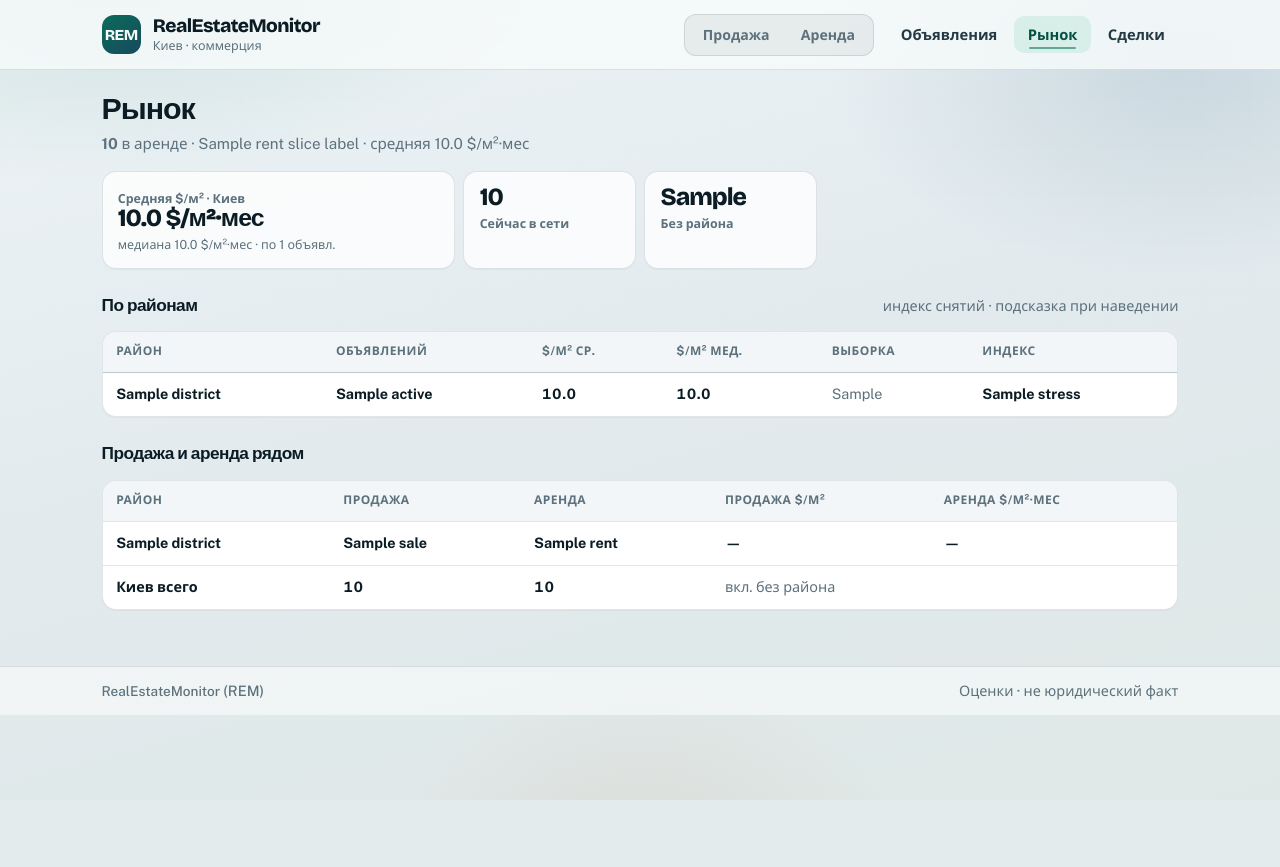
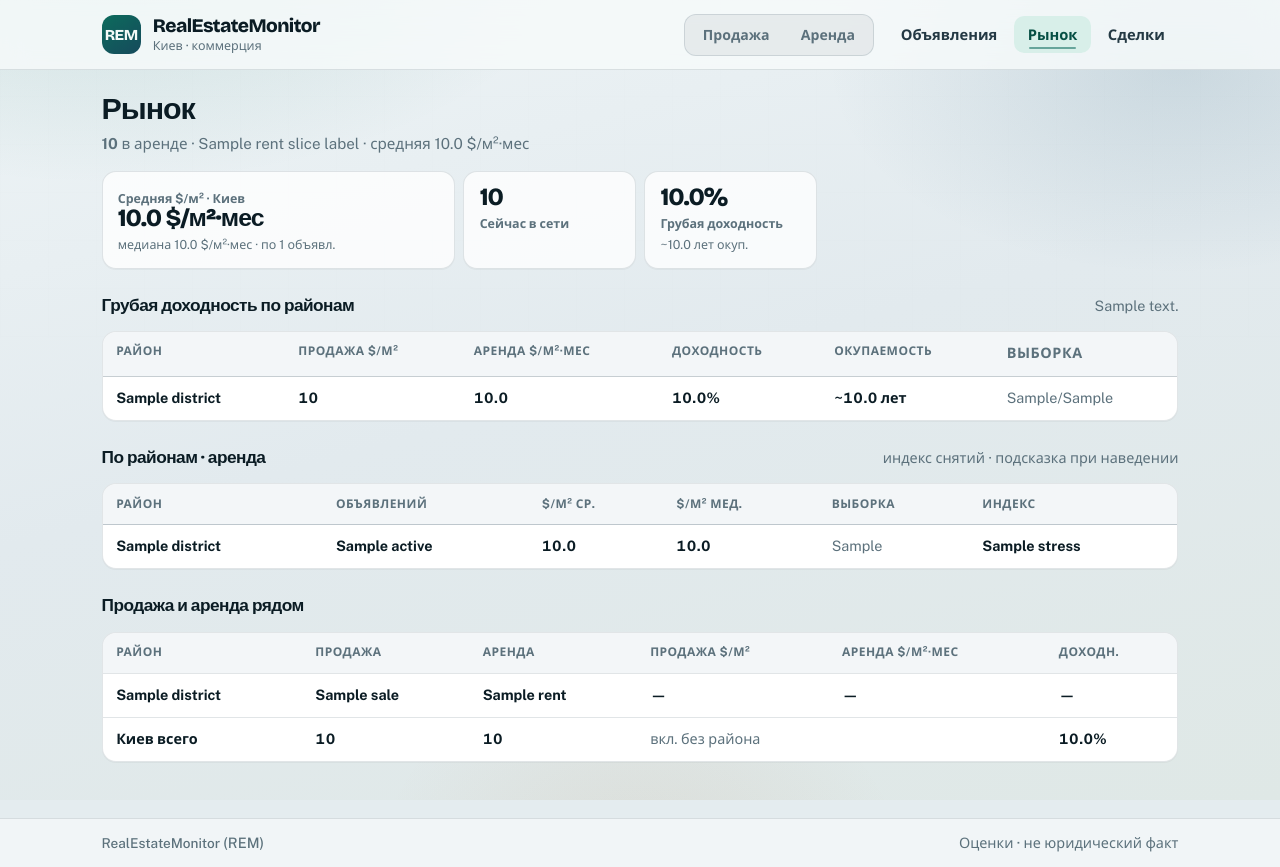
Before and after one commit to SjPn/REM, a FastAPI app: template app/web/templates/market.html in a window 1280 px wide. Before the commit the page ends 800 px from the top, so only its background shows below. Run offline with FastAPI, Linux system fonts and the light colour scheme; the template is opened without the code that fills it: most values are stand-ins (such as "Sample title", 1, 10 or a date in 2020).

Commit message:
Add district filter, days-on-market, rough yield, and portal price spreads.
Co-authored-by: Cursor <cursoragent@cursor.com>

```diff
--- a/app/web/routes.py
+++ b/app/web/routes.py
@@ -21,6 +21,7 @@ from app.domain.market_stats import (
     count_active_inventory,
     district_label_ru,
     pick_rent_market_slice,
+    rough_yield_by_district,
     to_usd,
 )
 from app.domain.seller_stress import compute_seller_stress
@@ -49,8 +50,19 @@ _SORT_VALUES = frozenset(
         "area_desc",
         "psm_asc",
         "psm_desc",
+        "dom_asc",
+        "dom_desc",
     }
 )
+
+
+def _days_on_market(first_seen_at: datetime | None) -> int | None:
+    if first_seen_at is None:
+        return None
+    fs = first_seen_at
+    if fs.tzinfo is None:
+        fs = fs.replace(tzinfo=timezone.utc)
+    return max(0, (datetime.now(timezone.utc) - fs).days)
 
 
 def _parse_optional_float(value: float | None) -> float | None:
@@ -115,12 +127,18 @@ def _sort_listings_in_memory(rows: list[Listing], sort: str) -> list[Listing]:
         ts = x.first_seen_at if sort in ("newest", "oldest") else x.last_seen_at
         return ts or datetime.min.replace(tzinfo=timezone.utc)
 
+    def key_dom(x: Listing):
+        d = _days_on_market(x.first_seen_at)
+        return (d is None, d if d is not None else 0)
+
     if sort in ("price_asc", "price_desc"):
         rows = sorted(rows, key=key_price, reverse=reverse)
     elif sort in ("area_asc", "area_desc"):
         rows = sorted(rows, key=key_area, reverse=reverse)
     elif sort in ("psm_asc", "psm_desc"):
         rows = sorted(rows, key=key_psm, reverse=reverse)
+    elif sort in ("dom_asc", "dom_desc"):
+        rows = sorted(rows, key=key_dom, reverse=reverse)
     elif sort == "oldest":
         rows = sorted(rows, key=key_seen, reverse=False)
     elif sort == "newest":
@@ -329,6 +347,54 @@ def _portal_counts(db: Session, property_ids: list[int]) -> dict[int, int]:
     return {int(pid): int(n) for pid, n in rows if pid is not None}
 
 
+def _portal_spreads(db: Session, property_ids: list[int]) -> dict[int, dict]:
+    """For multi-portal properties: count, sources, USD price min/max and spread %."""
+    if not property_ids:
+        return {}
+    peers = db.scalars(
+        select(Listing).where(
+            Listing.property_id.in_(property_ids),
+            Listing.status.in_(["active", "relisted"]),
+            Listing.price.is_not(None),
+        )
+    ).all()
+    by_pid: dict[int, list[Listing]] = {}
+    for lst in peers:
+        if lst.property_id is None:
+            continue
+        by_pid.setdefault(int(lst.property_id), []).append(lst)
+
+    out: dict[int, dict] = {}
+    for pid, items in by_pid.items():
+        if len(items) < 2:
+            continue
+        usd_vals: list[float] = []
+        sources: list[str] = []
+        for lst in items:
+            usd = to_usd(float(lst.price), lst.currency) if lst.price is not None else None
+            if usd is not None and math.isfinite(usd) and usd > 0:
+                usd_vals.append(usd)
+            if lst.source and lst.source not in sources:
+                sources.append(lst.source)
+        if len(usd_vals) < 2:
+            out[pid] = {
+                "count": len(items),
+                "sources": sources,
+                "spread_pct": None,
+            }
+            continue
+        lo, hi = min(usd_vals), max(usd_vals)
+        spread = round((hi - lo) / lo * 100.0, 1) if lo > 0 else None
+        out[pid] = {
+            "count": len(items),
+            "sources": sources,
+            "price_min_usd": round(lo, 0),
+            "price_max_usd": round(hi, 0),
+            "spread_pct": spread,
+        }
+    return out
+
+
 def _annotate_listings(
     db: Session,
     listings: list[Listing],
@@ -343,9 +409,9 @@ def _annotate_listings(
     }
     rent_all_med = {d.district: d.median_psm for d in market["rent"].districts}
     phones = _phone_freq(db)
-    portals = _portal_counts(
-        db, [x.property_id for x in listings if x.property_id is not None]
-    )
+    pids = [x.property_id for x in listings if x.property_id is not None]
+    portals = _portal_counts(db, pids)
+    spreads = _portal_spreads(db, pids)
     out: dict[int, dict] = {}
     for x in listings:
         opex = resolve_listing_opex(x) if x.deal_type == "rent" else None
@@ -382,15 +448,19 @@ def _annotate_listings(
             phone_listing_count=phones.get(digits, 1) if digits else 1,
         )
         extra = x.raw_extra or {}
+        spread = spreads.get(x.property_id) if x.property_id else None
         out[x.id] = {
             "below_market": hint.below_market,
             "discount_pct": hint.discount_pct,
             "seller": seller,
             "portals": portals.get(x.property_id, 1) if x.property_id else 1,
+            "portal_spread_pct": spread.get("spread_pct") if spread else None,
+            "portal_sources": spread.get("sources") if spread else None,
             "cap_rate_pct": extra.get("cap_rate_pct"),
             "noi": extra.get("noi"),
             "opex": opex,
             "price_suspicious": bool(extra.get("price_suspicious")),
+            "dom_days": _days_on_market(x.first_seen_at),
         }
     return out
 
@@ -469,6 +539,7 @@ def dashboard(
     segment: str | None = None,
     q: str | None = None,
     period: str | None = None,
+    district: str | None = None,
     opex: str | None = Query(None, pattern="^(with|without|unknown)$"),
     below_market: int = Query(0, ge=0, le=1),
     sort: str = Query("newest"),
@@ -505,6 +576,15 @@ def dashboard(
         filters.append(Listing.source == source)
     if segment:
         filters.append(Listing.property_type == segment)
+    if district and district in KYIV_DISTRICTS:
+        ru = district_label_ru(district)
+        filters.append(
+            or_(
+                Listing.district == district,
+                Listing.district.ilike(f"%{district}%"),
+                Listing.district.ilike(f"%{ru}%") if ru else Listing.district == district,
+            )
+        )
     since = _period_since(period)
     if since is not None:
         filters.append(Listing.first_seen_at >= since)
@@ -551,7 +631,7 @@ def dashboard(
         or opex_mode
         or price_min is not None
         or price_max is not None
-        or sort in ("price_asc", "price_desc", "psm_asc", "psm_desc")
+        or sort in ("price_asc", "price_desc", "psm_asc", "psm_desc", "dom_asc", "dom_desc")
     )
     order = _sql_order(sort, period=period)
 
@@ -626,6 +706,7 @@ def dashboard(
         "deal_type": deal_type,
         "segment": segment or None,
         "period": period or None,
+        "district": district if district in KYIV_DISTRICTS else None,
         "opex": opex_mode or None,
         "below_market": below_market or None,
         "sort": sort if sort != "newest" else None,
@@ -655,6 +736,7 @@ def dashboard(
             "segment": segment or "",
             "q": q or "",
             "period": period or "",
+            "district": district if district in KYIV_DISTRICTS else "",
             "opex": opex_mode or "",
             "below_market": below_market,
             "sort": sort,
@@ -665,6 +747,7 @@ def dashboard(
             "list_qs": list_qs,
             "segments": segments,
             "sources": sources,
+            "districts": KYIV_DISTRICTS,
             "market": market,
             "market_slice": market_slice,
             "rent_slice_label": rent_slice_label,
@@ -767,6 +850,8 @@ def market_page(
         rent_slice_label = ""
     compare_rows = _district_rows(market, with_median=True)
     compare_by = {r["district"]: r for r in compare_rows}
+    yields = rough_yield_by_district(market)
+    yield_by = {r["district"]: r for r in yields["rows"]}
     return templates.TemplateResponse(
         request,
         "market.html",
@@ -779,6 +864,8 @@ def market_page(
             "inventory": inventory,
             "mode_rows": mode_rows,
             "compare_by": compare_by,
+            "yields": yields,
+            "yield_by": yield_by,
         },
     )
 
@@ -903,6 +990,12 @@ def property_page(property_id: int, request: Request, db: Session = Depends(get_
     ).all()
     market = compute_all_market_stats(db)
     signals = _annotate_listings(db, list(listings), market)
+    spreads = _portal_spreads(db, [property_id])
+    portal_compare = spreads.get(property_id) or {
+        "count": len(listings),
+        "sources": list({x.source for x in listings if x.source}),
+        "spread_pct": None,
+    }
     return templates.TemplateResponse(
         request,
         "property.html",
@@ -912,5 +1005,6 @@ def property_page(property_id: int, request: Request, db: Session = Depends(get_
             "events": events,
             "hyps": hyps,
             "signals": signals,
+            "portal_compare": portal_compare,
         },
     )
--- a/app/web/static/styles.css
+++ b/app/web/static/styles.css
@@ -373,6 +373,13 @@ a.ov-card:hover {
   background: var(--surface-2);
   border: 1px solid var(--line);
   font-size: 0.88rem;
+  text-decoration: none;
+  color: inherit;
+  transition: border-color 0.15s ease, background 0.15s ease;
+}
+a.d-chip:hover {
+  border-color: var(--line-strong);
+  background: var(--surface);
 }
 .d-name { font-weight: 650; }
 .d-meta { white-space: nowrap; }
@@ -449,8 +456,14 @@ a.ov-card:hover {
 .tag.opex-unknown { background: rgba(228, 236, 239, 0.7); }
 .tag.seller-owner { background: #e8f0f8; border-color: #b7cce0; color: #1d4a6b; }
 .tag.seller-agency { background: #f3eee8; border-color: #d2c2ae; color: #6a4a28; }
-.tag.below { background: var(--deal-soft); border-color: #9dceb8; color: var(--accent-ink); }
-.tag.warn { background: var(--warn-soft); border-color: #e0c48a; color: var(--warn); }
+.tag.multi { background: #e8f0f8; border-color: #b7cce0; color: #1d4a6b; }
+.tag.muted-tag { background: rgba(228, 236, 239, 0.7); color: var(--muted); }
+.dom {
+  font-size: 0.82rem;
+  font-weight: 650;
+  color: var(--muted);
+  margin-top: 0.15rem;
+}
 .filter-check {
   display: flex;
   align-items: center;
--- a/app/web/templates/market.html
+++ b/app/web/templates/market.html
@@ -41,14 +41,56 @@
       <div class="ov-l">Сейчас в сети</div>
     </div>
     <div class="ov-card">
-      <div class="ov-n">{{ inventory.sale_no_district if mode == 'sale' else inventory.rent_no_district }}</div>
-      <div class="ov-l">Без района</div>
+      <div class="ov-n">
+        {% if yields.city_yield_pct is not none %}{{ '%.1f'|format(yields.city_yield_pct) }}%{% else %}—{% endif %}
+      </div>
+      <div class="ov-l">Грубая доходность</div>
+      <div class="ov-sub">
+        {% if yields.city_payback_years is not none %}~{{ '%.1f'|format(yields.city_payback_years) }} лет окуп.{% else %}аренда×12 / продажа{% endif %}
+      </div>
     </div>
   </section>
 
   <section class="section">
     <div class="section-head">
-      <h2>По районам</h2>
+      <h2>Грубая доходность по районам</h2>
+      <span class="muted">{{ yields.note }}</span>
+    </div>
+    {% if not yields.rows %}
+      <p class="empty">Мало пар sale+rent по районам для оценки.</p>
+    {% else %}
+      <div class="table-wrap">
+        <table class="market-table">
+          <thead>
+            <tr>
+              <th>Район</th>
+              <th>Продажа $/м²</th>
+              <th>Аренда $/м²·мес</th>
+              <th title="(аренда×12)/продажа">Доходность</th>
+              <th>Окупаемость</th>
+              <th class="muted">Выборка</th>
+            </tr>
+          </thead>
+          <tbody>
+            {% for row in yields.rows %}
+            <tr>
+              <td><strong>{{ district_ru(row.district) }}</strong></td>
+              <td class="num">{{ '%.0f'|format(row.sale_median_psm) }}</td>
+              <td class="num">{{ '%.1f'|format(row.rent_median_psm) }}</td>
+              <td class="num"><strong>{{ '%.1f'|format(row.yield_pct) }}%</strong></td>
+              <td class="num">{% if row.payback_years is not none %}~{{ '%.1f'|format(row.payback_years) }} лет{% else %}—{% endif %}</td>
+              <td class="muted">{{ row.sale_n }}/{{ row.rent_n }}</td>
+            </tr>
+            {% endfor %}
+          </tbody>
+        </table>
+      </div>
+    {% endif %}
+  </section>
+
+  <section class="section">
+    <div class="section-head">
+      <h2>По районам · {{ 'продажа' if mode == 'sale' else 'аренда' }}</h2>
       <span class="muted" title="Индекс снятий: как часто снимают, возвращают и уценивают за неделю. Не число сделок.">индекс снятий · подсказка при наведении</span>
     </div>
     {% if not mode_rows %}
@@ -96,17 +138,20 @@
             <th>Аренда</th>
             <th>Продажа $/м²</th>
             <th>Аренда $/м²·мес</th>
+            <th title="Грубо: аренда×12 / продажа">Доходн.</th>
           </tr>
         </thead>
         <tbody>
           {% for row in inventory.districts %}
           {% set price = compare_by.get(row.district) %}
+          {% set yrow = yield_by.get(row.district) %}
           <tr>
             <td><strong>{{ district_ru(row.district) }}</strong></td>
             <td class="num">{{ row.sale }}</td>
             <td class="num">{{ row.rent }}</td>
             <td class="num">{% if price and price.sale_avg is not none %}{{ '%.0f'|format(price.sale_avg) }}{% else %}—{% endif %}</td>
             <td class="num">{% if price and price.rent_avg is not none %}{{ '%.1f'|format(price.rent_avg) }}{% else %}—{% endif %}</td>
+            <td class="num">{% if yrow %}{{ '%.1f'|format(yrow.yield_pct) }}%{% else %}—{% endif %}</td>
           </tr>
           {% endfor %}
           <tr>
@@ -114,6 +159,7 @@
             <td class="num"><strong>{{ inventory.sale_total }}</strong></td>
             <td class="num"><strong>{{ inventory.rent_total }}</strong></td>
             <td class="muted" colspan="2">вкл. без района</td>
+            <td class="num">{% if yields.city_yield_pct is not none %}<strong>{{ '%.1f'|format(yields.city_yield_pct) }}%</strong>{% else %}—{% endif %}</td>
           </tr>
         </tbody>
       </table>
```
Also changed, not shown: app/domain/market_stats.py (+47 -0 lines), app/web/templates/dashboard.html (+24 -6 lines), app/web/templates/property.html (+12 -1 lines), tests/test_market_stats.py (+78 -1 lines).
